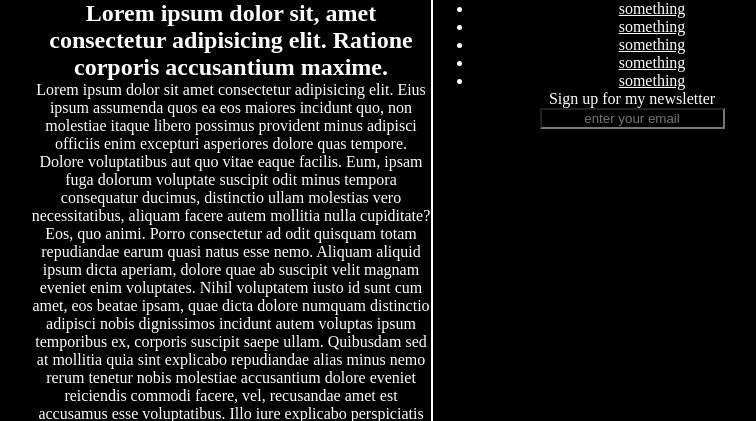
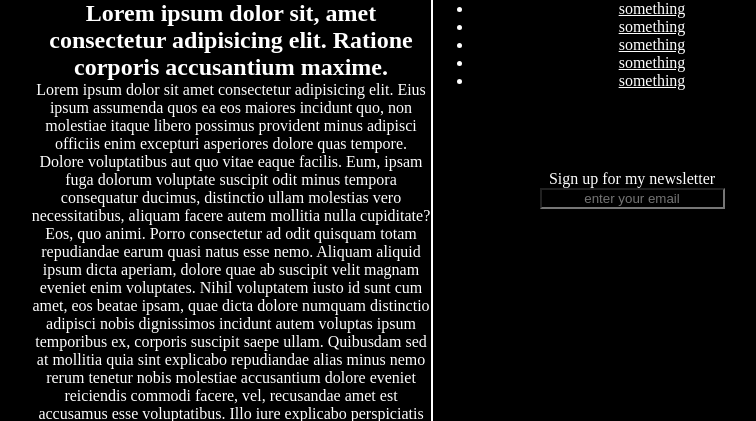
Before and after one commit to AngelCobian/whprojects, a PHP site: page /pages/layout.html in a window 1280 px wide. Shown: the part 175-596 px from the top of the page, without its empty margins (209-965 px from the left). Run offline with PHP 8.4, Linux system fonts and the light colour scheme.

Commit message:
Auto Push Updater

```diff
--- a/feb26/pages/css/style.css
+++ b/feb26/pages/css/style.css
@@ -38,4 +38,8 @@ footer {
   padding-top: 5px;
   border-top: solid white 2px;
 }
+
+section {
+  margin-top: 5em;
+}
 /*# sourceMappingURL=style.css.map */
--- a/feb26/pages/css/style.scss
+++ b/feb26/pages/css/style.scss
@@ -34,3 +34,6 @@ footer{
     padding-top: 5px;
     border-top: solid white 2px;
 }
+section{
+    margin-top:5em;
+}
```
Also changed, not shown: 1 other file.
